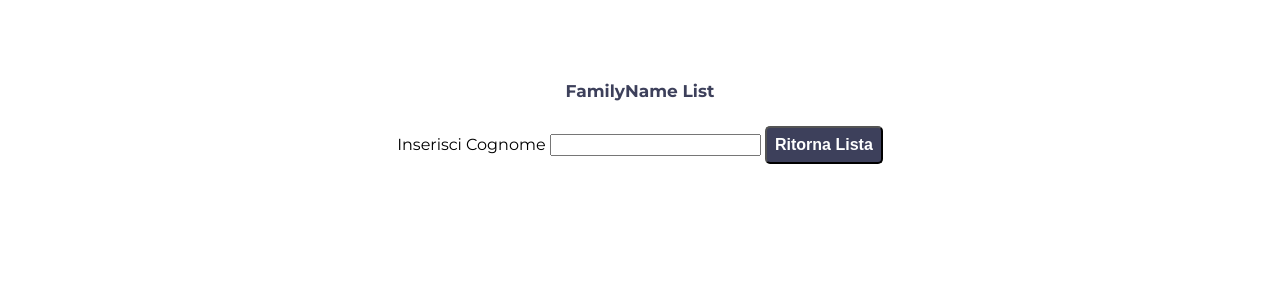
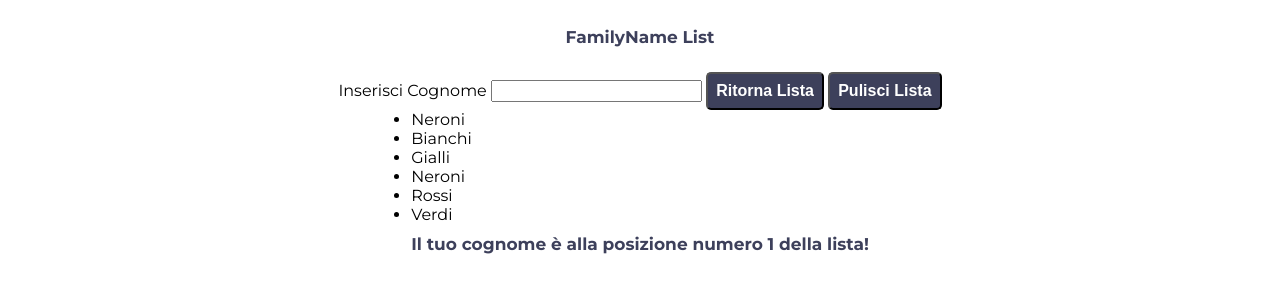
Before and after one commit to flavioalessandri/js-lista-cognom, a plain HTML site: page index.html in a window 1280 px wide. Both pictures are taken after a click on the button "Ritorna Lista". Shown: the part 90-382 px from the top of the page. Drawn offline with Linux system fonts and the light colour scheme.

Commit message:
JS - List - work in progress

```diff
--- a/css/style.css
+++ b/css/style.css
@@ -50,7 +50,6 @@ p{
   justify-content: center;
   align-items: center;
   width:100%;
-  height:200px;
 }
 
 button{
--- a/index.html
+++ b/index.html
@@ -22,11 +22,19 @@
       <div class="container">
         <h2>FamilyName List</h2>
 
-        <div class="">
+        <div class="form">
           <label for="">Inserisci Cognome</label>
           <input id="familyName" type="text" name="" value="">
           <button id="btn" type="button" name="button">Ritorna Lista</button>
+          <button id="btnClear" type="button" name="button">Pulisci Lista</button>
         </div>
+
+        <div class="list">
+          <ul id="familyNameList"> </ul>
+          <h2 id="position"></h2>
+        </div>
+      </div>
+
 
     </main>
 
--- a/js/script.js
+++ b/js/script.js
@@ -3,6 +3,8 @@
 
 //insert a btn var for the button
 var btn= document.getElementById("btn");
+
+var btnCear= document.getElementById("btnClear");
 
 //After  user click the button
 btn.addEventListener("click", function() {
@@ -10,16 +12,15 @@ btn.addEventListener("click", function() {
   console.log(list);
   var familyName = document.getElementById("familyName").value;
 
-  var count= false;
-  var tag =0;
+  list.push(familyName); //add user familyName to our list
 
-  while (!isNaN(familyName) ){  //verify User data
-    alert("Please insert your real FamilyName");
-    break;
-    }
-    console.log("Cognome inserito", familyName);
-    list.push(familyName); //add user familyName to our list
-    console.log(list);
+  for (var i =0; i<list.length;i++){
+    var lista = list[i];
+    // console.log(lista);
+    var orderedList= list.sort();
+    var familyNameIndex = orderedList.indexOf(familyName);
+    document.getElementById("position").innerHTML = "Il tuo cognome è alla posizione numero " + (familyNameIndex+1) + " della lista!" ;
+    document.getElementById("familyNameList").innerHTML += "<li>"+lista+"</li>";
+}
 
-
-});
+});//addEventListener End
```
Also changed, not shown: img/paper.jpg (added).
